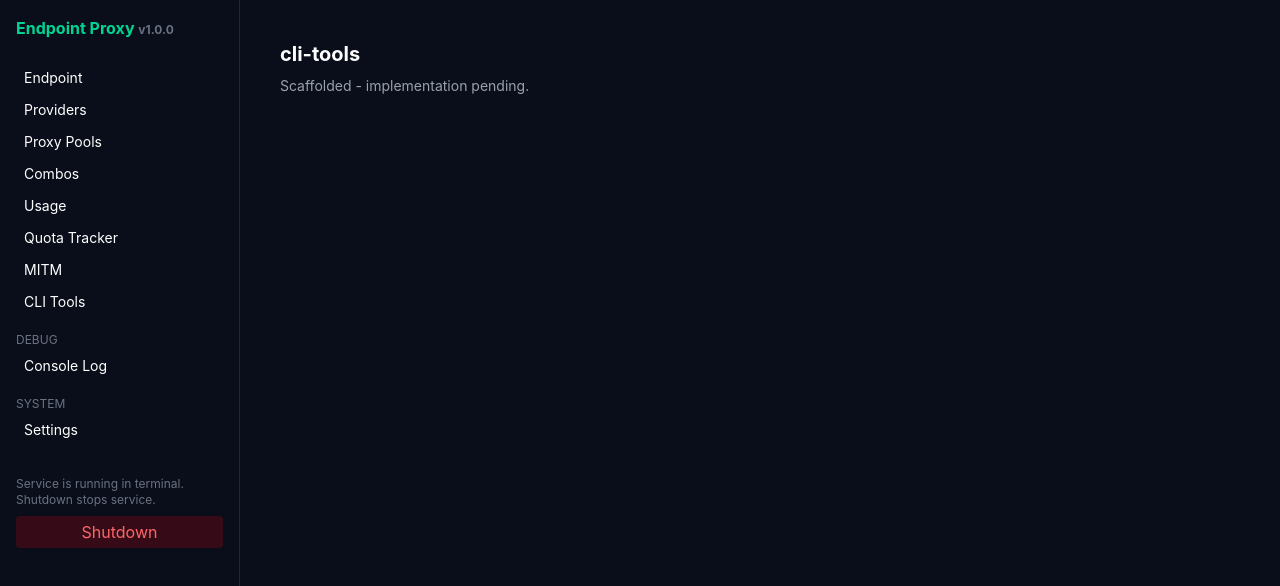
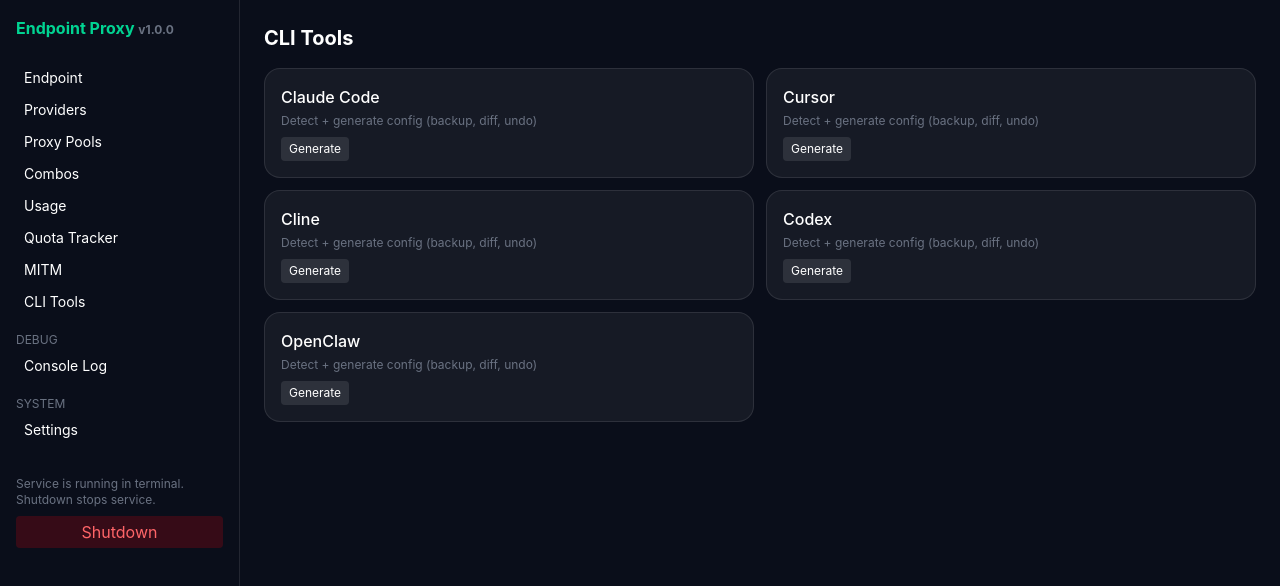
Before and after one commit to soroushse7o/3EVO-router, a Next.js app: page /cli-tools in a window 1280 px wide. Shown: the top 586 px of the page. Built offline with nearby package versions, Linux system fonts and the light colour scheme.

Commit message:
feat: cli tools page

```diff
--- a/src/app/(dashboard)/cli-tools/page.tsx
+++ b/src/app/(dashboard)/cli-tools/page.tsx
@@ -1 +1,18 @@
-export default function Page(){return <div className="p-4"><h1 className="text-xl font-bold">cli-tools</h1><p className="text-gray-400 text-sm mt-2">Scaffolded - implementation pending.</p></div>;}
+"use client";
+export default function CliToolsPage() {
+  const clients = ["Claude Code","Cursor","Cline","Codex","OpenClaw"];
+  return (
+    <div>
+      <h1 className="text-xl font-bold mb-4">CLI Tools</h1>
+      <div className="grid grid-cols-1 md:grid-cols-2 gap-3">
+        {clients.map(c => (
+          <div key={c} className="rounded-2xl border border-white/10 bg-white/5 p-4">
+            <div className="font-medium">{c}</div>
+            <div className="text-xs text-gray-500 mt-1">Detect + generate config (backup, diff, undo)</div>
+            <button className="mt-2 text-xs rounded bg-white/10 px-2 py-1">Generate</button>
+          </div>
+        ))}
+      </div>
+    </div>
+  );
+}
```
